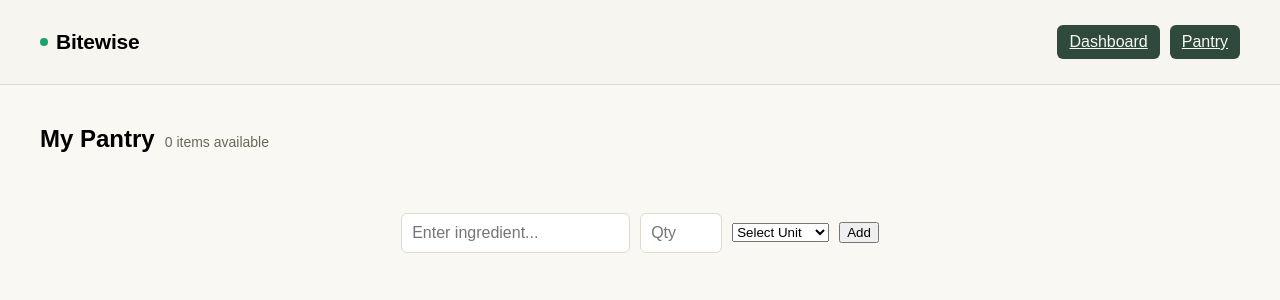
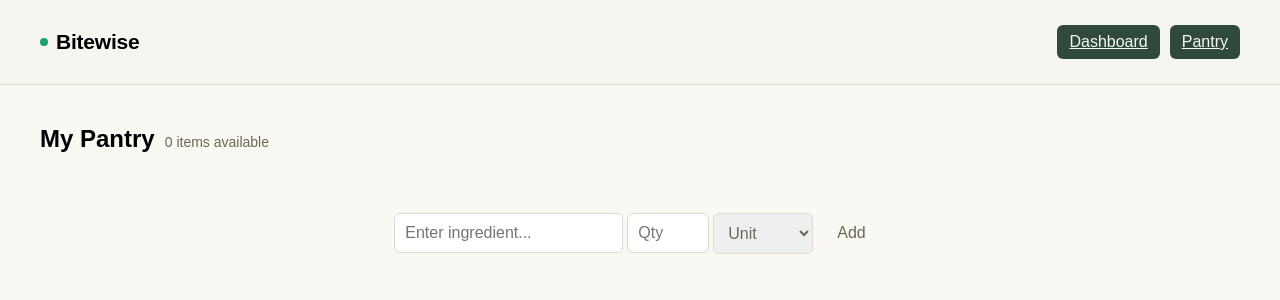
Before and after one commit to averybowers03/MunchApp, a React (Vite) app in the folder bitewise-frontend/: page /pages/PantryPage in a window 1280 px wide. Shown: the top 300 px of the page. Built offline with nearby package versions, Linux system fonts and the light colour scheme.

Commit message:
Updating some styling for the PantryPage component, including input padding, color adjustments, and select options for units.

```diff
--- a/bitewise-frontend/src/pages/Dashboard.css
+++ b/bitewise-frontend/src/pages/Dashboard.css
@@ -4,7 +4,7 @@
           justify-content: center;
           align-items: center;
           gap: 8px;
-          padding: 100px 12px;
+          padding: 200px 12px;
           border-bottom: 1px solid var(--hairline);
           background-color: var(--parakeet);
         }
@@ -26,7 +26,7 @@
           padding: 28px;
         }
 
-        .toggle-chip{
+        .toggle-chip {
           display:flex;
           align-items:center;
           gap:10px;
@@ -35,7 +35,7 @@
           color: var(--ink-soft);
         }
 
-        .switch{
+        .switch {
           width:34px;
           height:20px;
           border-radius:999px;
@@ -44,7 +44,7 @@
           display:inline-block;
         }
 
-        .switch::after{
+        .switch::after {
           content:'';
           position:absolute;
           top:2px;
@@ -55,7 +55,7 @@
           border-radius:50%;
         }
 
-        .sort-select{
+        .sort-select {
           border:1px solid var(--hairline);
           border-radius: var(--radius);
           padding:4px 10px;
@@ -64,23 +64,23 @@
           background:#fff;
         }
 
-        .results-header{
+        .results-header {
           padding: 28px 48px 0;
         }
 
-        .results-header p{
+        .results-header p {
           color: var(--ink-soft);
           font-size:14px;
         }
 
-        .recipe-grid{
+        .recipe-grid {
           display:grid;
           grid-template-columns: repeat(auto-fill, minmax(200px, 1fr));
           gap:20px;
           padding: 28px 48px;
         }
 
-        .recipe-card{
+        .recipe-card {
           background: var(--paper);
           border-radius: var(--radius);
           overflow:hidden;
--- a/bitewise-frontend/src/pages/PantryPage.css
+++ b/bitewise-frontend/src/pages/PantryPage.css
@@ -34,12 +34,14 @@
   border: 1px solid var(--hairline);
   border-radius: var(--radius);
   font-size: 1rem;
+  display: flex;
+  justify-content: center;
 }
 
 .search-form {
   display: flex;
   align-items: center;
-  gap: 10px;
+  gap: 4px;
 }
 
 .ingredient-input {
@@ -49,17 +51,33 @@
 .qty-input {
     width: 60px;
     padding: 10px;
+    color: var(--ink-soft);
     border: 1px solid var(--hairline);
     border-radius: var(--radius);
     font-size: 1rem;
 }
 
-.unit-input {
+.unit-select {
     width: 100px;
     padding: 10px;
     border: 1px solid var(--hairline);
     border-radius: var(--radius);
+    color: var(--ink-soft);
     font-size: 1rem;
+}
+
+.unit-select option {
+    color: var(--ink-soft);
+}
+
+.add-btn {
+    padding: 10px 20px;
+    border: none;
+    background-color: var(--paper);
+    color: var(--ink-soft);
+    border-radius: var(--radius);
+    font-size: 1rem;
+    cursor: pointer;
 }
 
 .pantry-list {
--- a/bitewise-frontend/src/pages/PantryPage.tsx
+++ b/bitewise-frontend/src/pages/PantryPage.tsx
@@ -22,10 +22,10 @@ function PantryPage() {
           <input value={ingredients.qty} onChange={(e) => setIngredients({ ...ingredients, qty: e.target.value })} type="text" className="qty-input" placeholder="Qty" />
 
           <select className="unit-select" value={ingredients.unit} onChange={(e) => setIngredients({ ...ingredients, unit: e.target.value })}>
-            <option value="">Select Unit</option>
+            <option value="">Unit</option>
             <option value="cups">Cups</option>
-            <option value="tablespoons">Tablespoons</option>
-            <option value="teaspoons">Teaspoons</option>
+            <option value="tablespoons">Tbsp</option>
+            <option value="teaspoons">Tsp</option>
           </select>
 
           <button type="button" className="add-btn" onClick={addIngredient}>Add</button>
```
